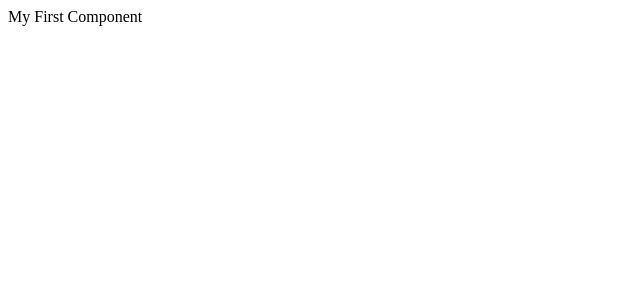
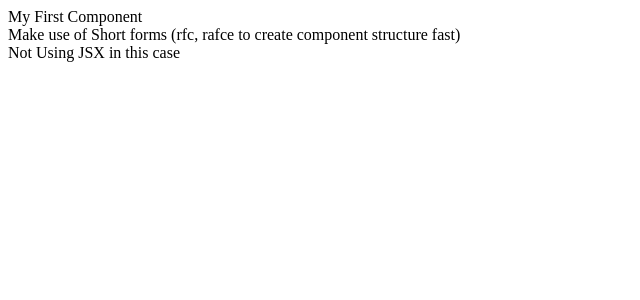
Before and after one commit to emmeiwhite/react-foundations, a React (Create React App) app: page / in a window 1280 px wide. Shown: the top 300 px of the page, without its empty margins (0-640 px from the left). Built offline with nearby package versions, Linux system fonts and the light colour scheme.

Commit message:
Playing with Components

```diff
--- a/public/index.html
+++ b/public/index.html
@@ -24,7 +24,7 @@
       work correctly both with client-side routing and a non-root public URL.
       Learn how to configure a non-root public URL by running `npm run build`.
     -->
-    <title>React App</title>
+    <title>Try Try Again. Never Quit</title>
   </head>
   <body>
     <noscript>You need to enable JavaScript to run this app.</noscript>
--- a/src/App.js
+++ b/src/App.js
@@ -1,9 +1,13 @@
+import ComponentExtension from "./components/ComponentExtension";
 import FirstComponent from "./components/FirstComponent";
+import NOTJSX from "./components/NOTJSX";
 
 const App = () => {
   return (
     <main>
       <FirstComponent />
+      <ComponentExtension />
+      <NOTJSX />
     </main>
   );
 };
--- /dev/null
+++ b/src/components/ComponentExtension.js
@@ -0,0 +1,13 @@
+// rafce
+
+import React from "react";
+
+const ComponentExtension = () => {
+  return (
+    <div>
+      Make use of Short forms (rfc, rafce to create component structure fast){" "}
+    </div>
+  );
+};
+
+export default ComponentExtension;
--- /dev/null
+++ b/src/components/NOTJSX.js
@@ -0,0 +1,7 @@
+import React from "react";
+
+function NOTJSX() {
+  return React.createElement("div", {}, "Not Using JSX in this case");
+}
+
+export default NOTJSX;
```
